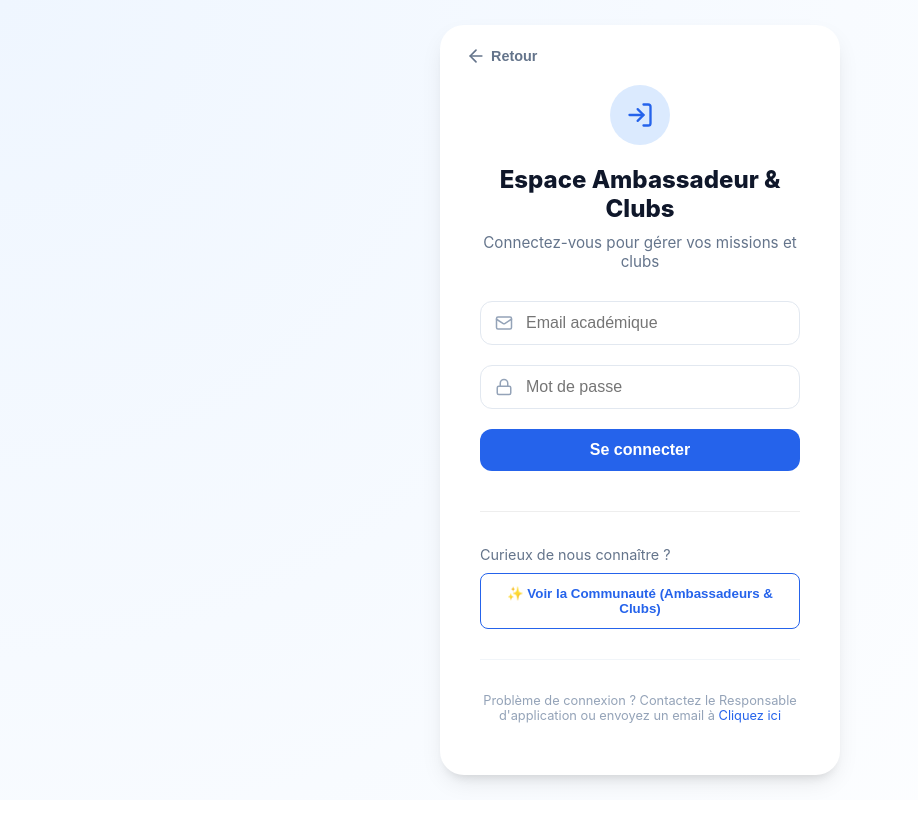
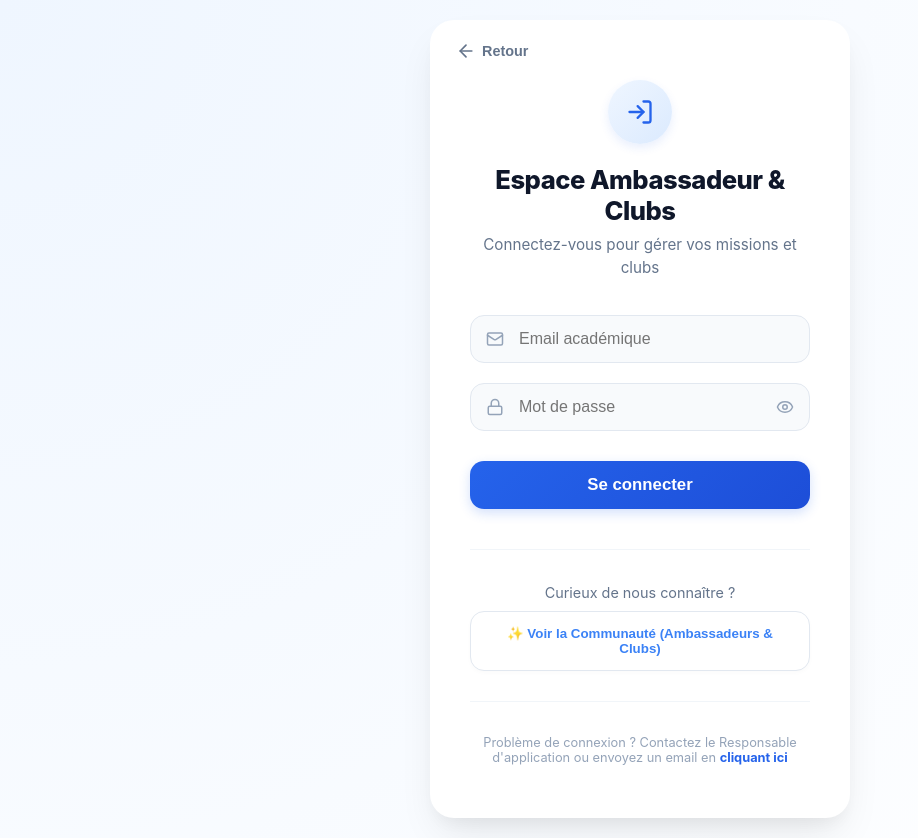
Before and after one commit to midommd/cmc_app, a React (Create React App) app in the folder client/: page /login in a window 1280 px wide. Shown: the whole page, without its empty margins (0-918 px from the left). Before the commit the page ends 800 px from the top, so only its background shows below. Built offline with nearby package versions, Linux system fonts and the light colour scheme.

Commit message:
login page + slider

```diff
--- a/client/public/index.html
+++ b/client/public/index.html
@@ -25,7 +25,7 @@
       work correctly both with client-side routing and a non-root public URL.
       Learn how to configure a non-root public URL by running `npm run build`.
     -->
-    <title>CMC Rabat | Ambassadeurs</title>
+    <title>CMC-RSK | Ambassadeurs & Clubs</title>
   </head>
   <body>
     <noscript>You need to enable JavaScript to run this app.</noscript>
--- a/client/src/App.js
+++ b/client/src/App.js
@@ -1,6 +1,6 @@
 import React, { useState, Suspense, lazy } from 'react';
 import { BrowserRouter as Router, Routes, Route, Navigate } from 'react-router-dom';
-import LandingPage from './components/LandingPage'; // Gardé normal pour un affichage immédiat
+import LandingPage from './components/LandingPage';
 import './App.css';
 const Login = lazy(() => import('./components/Login'));
 const Dashboard = lazy(() => import('./components/Dashboard'));
--- a/client/src/components/LandingPage.js
+++ b/client/src/components/LandingPage.js
@@ -1,12 +1,17 @@
 import React, { useEffect, useState } from 'react';
 import { useNavigate } from 'react-router-dom';
 import axios from 'axios';
-import { motion } from 'framer-motion';
+import { motion, AnimatePresence } from 'framer-motion';
 import {
   LogIn, Users, ArrowRight, ShieldCheck, Heart,
-  MapPin, CalendarDays, Award, Briefcase, GraduationCap, ChevronRight
+  MapPin, CalendarDays, Award, Briefcase, GraduationCap, ChevronRight, ChevronLeft
 } from 'lucide-react';
 
+
+const SLIDER_IMAGES = [
+  "https://res.cloudinary.com/dddxjro92/image/upload/v1772903649/cmc-img_zm0mfj.webp",
+  "https://images.unsplash.com/photo-1541339907198-e08756dedf3f?ixlib=rb-1.2.1&auto=format&fit=crop&w=1000&q=80"
+];
 
 // --- COMPOSANT COMPTEUR ANIMÉ ---
 const Counter = ({ value, suffix = "" }) => {
@@ -31,6 +36,24 @@ const Counter = ({ value, suffix = "" }) => {
 export default function LandingPage() {
   const navigate = useNavigate();
   const [ambassadorsCount, setAmbassadorsCount] = useState(0);
+
+  // --- ÉTATS DU SLIDER ---
+  const [[page, direction], setPage] = useState([0, 0]);
+  const imageIndex = Math.abs(page % SLIDER_IMAGES.length);
+
+  // Fonction pour changer de slide
+  const paginate = (newDirection) => {
+    setPage([page + newDirection, newDirection]);
+  };
+
+  // Auto-play toutes les 5 secondes
+  useEffect(() => {
+    const timer = setInterval(() => {
+      paginate(1);
+    }, 5000);
+    // On nettoie le timer si l'utilisateur change de page manuellement pour éviter les sauts bizarres
+    return () => clearInterval(timer);
+  }, [page]);
 
   const academicYear = (() => {
     const now = new Date();
@@ -61,7 +84,28 @@ export default function LandingPage() {
     visible: { opacity: 1, transition: { staggerChildren: 0.15 } }
   };
 
-  // --- ACTIONS DES BOUTONS ---
+  // Configurations d'animation du Slider
+  const sliderVariants = {
+    enter: (direction) => ({
+      x: direction > 0 ? 1000 : -1000,
+      opacity: 0
+    }),
+    center: {
+      zIndex: 1,
+      x: 0,
+      opacity: 1
+    },
+    exit: (direction) => ({
+      zIndex: 0,
+      x: direction < 0 ? 1000 : -1000,
+      opacity: 0
+    })
+  };
+
+  // Sensibilité du swipe (pour le tactile)
+  const swipeConfidenceThreshold = 10000;
+  const swipePower = (offset, velocity) => Math.abs(offset) * velocity;
+
   const handleCommunityClick = (e) => {
     e.preventDefault();
     navigate('/ambassadors');
@@ -86,8 +130,8 @@ export default function LandingPage() {
           <div className="logo-group" onClick={() => window.scrollTo(0,0)}>
             <div className="logo-icon"><Award size={20} color="white" /></div>
             <div className="logo-text">
-              <span className="brand-name">CMC Rabat</span>
-              <span className="brand-sub">Ambassadeurs</span>
+              <span className="brand-name">CMC-RSK</span>
+              <span className="brand-sub">Ambassadeurs & Clubs</span>
             </div>
           </div>
           <button className="nav-login-btn hover-scale" onClick={handleLoginClick}>
@@ -107,12 +151,12 @@ export default function LandingPage() {
             </motion.div>
 
             <motion.h1 variants={fadeInUp} className="hero-title">
-              Devenez l'image de <br/>
-              <span className="text-gradient">CMC.</span>
+              Devenez l'image de <br/>La
+              <span className="text-gradient"> CMC</span>
             </motion.h1>
 
             <motion.p variants={fadeInUp} className="hero-subtitle">
-              Le réseau très sélectif des talents de la Cité des Métiers et des Compétences.
+              Le réseau très sélectif des talents de la<strong> Cité des Métiers et des Compétences RSK.</strong><br/>
               Représentez l'établissement, développez votre leadership et boostez votre carrière.
             </motion.p>
 
@@ -121,7 +165,7 @@ export default function LandingPage() {
                 Accéder au portail <ArrowRight size={20} />
               </button>
               <button className="secondary-cta hover-scale" onClick={handleCommunityClick}>
-                Voir les Ambassadeurs
+                Voir les Ambassadeurs & Clubs
               </button>
             </motion.div>
 
@@ -137,13 +181,60 @@ export default function LandingPage() {
             </motion.div>
           </motion.div>
 
+          {/* === LE NOUVEAU SLIDER HERO === */}
           <motion.div initial={{ opacity: 0, scale: 0.95 }} animate={{ opacity: 1, scale: 1 }} transition={{ duration: 0.8 }} className="hero-img-col">
             <div className="image-glow"></div>
-            <img
-            src="https://res.cloudinary.com/dddxjro92/image/upload/v1772903649/cmc-img_zm0mfj.webp"
-            alt="Campus CMC"
-            className="hero-image"
-          />
+
+            <div className="slider-wrapper">
+              <AnimatePresence initial={false} custom={direction}>
+                <motion.img
+                  key={page}
+                  src={SLIDER_IMAGES[imageIndex]}
+                  custom={direction}
+                  variants={sliderVariants}
+                  initial="enter"
+                  animate="center"
+                  exit="exit"
+                  transition={{ x: { type: "spring", stiffness: 300, damping: 30 }, opacity: { duration: 0.2 } }}
+                  drag="x"
+                  dragConstraints={{ left: 0, right: 0 }}
+                  dragElastic={1}
+                  onDragEnd={(e, { offset, velocity }) => {
+                    const swipe = swipePower(offset.x, velocity.x);
+                    if (swipe < -swipeConfidenceThreshold) paginate(1);
+                    else if (swipe > swipeConfidenceThreshold) paginate(-1);
+                  }}
+                  className="slider-image"
+                  alt="Campus CMC Slider"
+                  draggable="false"
+                />
+              </AnimatePresence>
+
+              {/* Boutons flèches (Fleches) */}
+              <button className="slider-btn slider-btn-left" onClick={() => paginate(-1)}>
+                <ChevronLeft size={24} />
+              </button>
+              <button className="slider-btn slider-btn-right" onClick={() => paginate(1)}>
+                <ChevronRight size={24} />
+              </button>
+
+              {/* Points de navigation (Dots) */}
+              <div className="slider-dots">
+                {SLIDER_IMAGES.map((_, i) => (
+                  <div
+                    key={i}
+                    className={`slider-dot ${i === imageIndex ? 'active' : ''}`}
+                    onClick={() => {
+                      const newDirection = i > imageIndex ? 1 : -1;
+                      if (i !== imageIndex) {
+                         setPage([page + (i - imageIndex), newDirection]);
+                      }
+                    }}
+                  />
+                ))}
+              </div>
+            </div>
+
           </motion.div>
         </section>
 
@@ -178,7 +269,7 @@ export default function LandingPage() {
         {/* === SECTION 3 : BENTO GRID === */}
         <section className="section-padding" style={{paddingBottom: '100px'}}>
           <motion.div initial="hidden" whileInView="visible" viewport={{ once: true, margin: "-100px" }} variants={fadeInUp} className="section-header">
-            <h2 className="section-title">Votre rôle sur le campus</h2>
+            <h2 className="section-title">Votre rôle sur l'établissement</h2>
             <p className="section-subtitle">Des responsabilités à forte valeur ajoutée.</p>
           </motion.div>
 
@@ -187,7 +278,7 @@ export default function LandingPage() {
             <motion.div variants={fadeInUp} className="bento-card bento-span-2 bento-white">
               <div className="bento-icon"><MapPin size={24} /></div>
               <h3 className="bento-title">Accueil des délégations</h3>
-              <p className="bento-text">Devenez l'hôte de marque de la CMC. Guidez les visiteurs VIP, orientez les nouveaux inscrits et représentez l'hospitalité de notre institution lors des événements.</p>
+              <p className="bento-text">Devenez l'hôte de marque de la CMC-RSK. Guidez les visiteurs, orientez les nouveaux inscrits et représentez l'hospitalité de notre institution lors des événements.</p>
             </motion.div>
 
             <motion.div variants={fadeInUp} className="bento-card bento-dark">
@@ -205,7 +296,7 @@ export default function LandingPage() {
             <motion.div variants={fadeInUp} className="bento-card bento-span-2 bento-flex">
               <div style={{ flex: 1 }}>
                 <h3 className="bento-title">Curieux de voir qui compose notre réseau ?</h3>
-                <p className="bento-text" style={{marginBottom: '20px'}}>Parcourez notre galerie interactive pour découvrir les profils, les filières et les citations des ambassadeurs qui font la fierté de la CMC Rabat.</p>
+                <p className="bento-text" style={{marginBottom: '20px'}}>Parcourez notre galerie interactive pour découvrir les profils, les filières et les citations des ambassadeurs qui font la fierté de la CMC-RSK.</p>
                 <button className="link-btn hover-scale" onClick={handleCommunityClick}>
                   Explorer les profils Ambassadeurs <ChevronRight size={18} />
                 </button>
@@ -222,12 +313,12 @@ export default function LandingPage() {
         <div className="footer-content">
           <div className="footer-brand">
             <Award size={20} color="#3b82f6" />
-            <span style={{ fontWeight: 'bold', fontSize: '1.2rem', color: '#1e293b' }}>CMC Rabat</span>
+            <span style={{ fontWeight: 'bold', fontSize: '1.2rem', color: '#1e293b' }}>CMC-RSK</span>
           </div>
           <p className="footer-text">
             © {academicYear} Programme Ambassadeurs. Interface conçue et développée par <br/>
             <span style={{ color: '#1e293b', fontWeight: 'bold', display: 'inline-flex', alignItems: 'center', gap: '5px', marginTop:'5px' }}>
-              Mohammed ElMahdi Daifi <Heart size={14} color="#ef4444" fill="#ef4444" /> DEVOWFS-205
+              Mohammed ElMahdi Daifi <Heart size={14} color="#ef4444" fill="#ef4444" /> DEVOWFS-205 (Excellence)
             </span>
           </p>
         </div>
@@ -280,7 +371,77 @@ export default function LandingPage() {
         .stat-text { font-size: 0.85rem; color: #475569; }
 
         .image-glow { position: absolute; top: 5%; left: 5%; right: 5%; bottom: 10%; background: linear-gradient(135deg, #3b82f6, #8b5cf6); filter: blur(50px); opacity: 0.25; border-radius: 30px; z-index: -1; }
-        .hero-image { width: 100%; max-width: 500px; height: auto; border-radius: 30px; border: 6px solid white; box-shadow: 0 25px 50px -12px rgba(0,0,0,0.15); object-fit: cover; }
+
+        /* ================= NOUVEAU CSS DU SLIDER ================= */
+        .slider-wrapper {
+        position: relative;
+        width: 100%;
+        max-width: 600px; /* 👈 1. On l'agrandit globalement */
+        aspect-ratio: 4/3; /* 👈 2. Le vrai secret : 4/3 donne une belle hauteur paysage */
+        border-radius: 30px;
+        border: 6px solid white;
+        box-shadow: 0 25px 50px -12px rgba(0,0,0,0.15);
+        overflow: hidden;
+        display: flex;
+        align-items: center;
+        justify-content: center;
+        background: #f1f5f9;
+      }
+
+        .slider-image {
+          position: absolute;
+          width: 100%;
+          height: 100%;
+          object-fit: cover;
+          border-radius: 24px; /* Arrondi interne */
+          cursor: grab;
+        }
+        .slider-image:active { cursor: grabbing; }
+
+        .slider-btn {
+          position: absolute;
+          top: 50%;
+          transform: translateY(-50%);
+          background: rgba(255, 255, 255, 0.7);
+          backdrop-filter: blur(8px);
+          border: none;
+          width: 45px;
+          height: 45px;
+          border-radius: 50%;
+          display: flex;
+          align-items: center;
+          justify-content: center;
+          cursor: pointer;
+          z-index: 10;
+          color: #1e293b;
+          box-shadow: 0 4px 15px rgba(0,0,0,0.1);
+          transition: all 0.2s ease;
+        }
+        .slider-btn:hover { background: white; transform: translateY(-50%) scale(1.1); }
+        .slider-btn-left { left: 15px; }
+        .slider-btn-right { right: 15px; }
+
+        .slider-dots {
+          position: absolute;
+          bottom: 20px;
+          display: flex;
+          gap: 10px;
+          z-index: 10;
+        }
+        .slider-dot {
+          width: 10px;
+          height: 10px;
+          border-radius: 50%;
+          background: rgba(255, 255, 255, 0.4);
+          cursor: pointer;
+          transition: all 0.3s ease;
+          box-shadow: 0 2px 4px rgba(0,0,0,0.1);
+        }
+        .slider-dot.active {
+          background: white;
+          transform: scale(1.4);
+        }
+        /* ================= FIN CSS SLIDER ================= */
 
         /* Benefits Grid */
         .benefits-grid { display: grid; grid-template-columns: repeat(auto-fit, minmax(300px, 1fr)); gap: 30px; }
@@ -315,9 +476,10 @@ export default function LandingPage() {
         .footer-brand { display: flex; align-items: center; gap: 10px; }
         .footer-text { text-align: right; font-size: 0.85rem; color: #64748b; margin: 0; line-height: 1.6; }
 
-        /* MEDIA QUERIES (Correction absolue du Layout sur Mobile) */
+        /* MEDIA QUERIES */
         @media (max-width: 992px) {
           .hero-layout { flex-direction: column; text-align: center; padding-top: 20px; gap: 50px; }
+          .hero-img-col { width: 100%; margin-top: 20px; } /* 👈 LA CORRECTION EST ICI */
           .hero-subtitle { margin: 0 auto; }
           .cta-group { justify-content: center; width: 100%; }
           .stats-group { justify-content: center; width: 100%; }
--- a/client/src/components/Login.js
+++ b/client/src/components/Login.js
@@ -1,13 +1,14 @@
 import React, { useState } from 'react';
-import axios from 'axios'; // Ou ton instance axios configurée
+import axios from 'axios';
 import { useNavigate } from 'react-router-dom';
-import { LogIn, Lock, Mail, ArrowLeft } from 'lucide-react';
+import { LogIn, Lock, Mail, ArrowLeft, Eye, EyeOff } from 'lucide-react';
 import toast, { Toaster } from 'react-hot-toast';
 
 export default function Login({ onLogin }) {
-  const navigate = useNavigate(); // <-- Permet de naviguer
+  const navigate = useNavigate();
   const [formData, setFormData] = useState({ email: '', password: '' });
   const [loading, setLoading] = useState(false);
+  const [showPassword, setShowPassword] = useState(false);
 
   const { email, password } = formData;
 
@@ -43,6 +44,7 @@ export default function Login({ onLogin }) {
           onClick={() => navigate('/')}
           style={styles.backBtn}
           title="Retour à l'accueil"
+          className="hover-scale"
         >
           <ArrowLeft size={20} /> Retour
         </button>
@@ -51,12 +53,12 @@ export default function Login({ onLogin }) {
           <div style={styles.iconCircle}>
             <LogIn size={28} color="#2563eb" />
           </div>
-          <h2 style={styles.title}>Espace Ambassadeur & Clubs
-          </h2>
+          <h2 style={styles.title}>Espace Ambassadeur & Clubs</h2>
           <p style={styles.subtitle}>Connectez-vous pour gérer vos missions et clubs</p>
         </div>
 
         <form onSubmit={onSubmit} style={styles.form}>
+          {/* CHAMP EMAIL */}
           <div style={styles.inputGroup}>
             <Mail size={18} style={styles.inputIcon} />
             <input
@@ -70,33 +72,41 @@ export default function Login({ onLogin }) {
             />
           </div>
 
+          {/* CHAMP MOT DE PASSE  */}
           <div style={styles.inputGroup}>
             <Lock size={18} style={styles.inputIcon} />
             <input
-              type="password"
+              type={showPassword ? "text" : "password"}
               name="password"
               value={password}
               onChange={onChange}
               placeholder="Mot de passe"
               required
-              style={styles.input}
+              style={{ ...styles.input, paddingRight: '45px' }}
             />
+            {/* BOUTON OEIL */}
+            <button
+              type="button"
+              onClick={() => setShowPassword(!showPassword)}
+              style={styles.eyeBtn}
+              title={showPassword ? "Cacher le mot de passe" : "Afficher le mot de passe"}
+            >
+              {showPassword ? <EyeOff size={18} color="#94a3b8" /> : <Eye size={18} color="#94a3b8" />}
+            </button>
           </div>
 
           <button type="submit" disabled={loading} style={styles.button}>
-            {loading ? 'Connexion...' : 'Se connecter'}
+            {loading ? 'Connexion en cours...' : 'Se connecter'}
           </button>
-          <div style={{marginTop: '20px', borderTop: '1px solid #eee', paddingTop: '20px'}}>
-            <p style={{marginBottom: '10px', color: '#64748b', fontSize: '0.9rem'}}>Curieux de nous connaître ?</p>
+
+          <div style={{marginTop: '20px', borderTop: '1px solid #f1f5f9', paddingTop: '20px'}}>
+            <p style={{marginBottom: '10px', color: '#64748b', fontSize: '0.9rem', textAlign: 'center'}}>
+              Curieux de nous connaître ?
+            </p>
             <button
               type="button"
-              onClick={() => window.location.href = '/ambassadors'}
-              style={{
-                width: '100%', padding: '12px', background: 'white',
-                border: '1px solid #2563eb', color: '#2563eb',
-                borderRadius: '8px', fontWeight: 'bold', cursor: 'pointer',
-                display: 'flex', alignItems: 'center', justifyContent: 'center', gap: '8px'
-              }}
+              onClick={() => navigate('/ambassadors')} // Remplacé href par navigate pour éviter de recharger toute l'app React
+              style={styles.secondaryBtn}
             >
               ✨ Voir la Communauté (Ambassadeurs & Clubs)
             </button>
@@ -105,7 +115,7 @@ export default function Login({ onLogin }) {
 
         <div style={styles.footer}>
           <p style={{fontSize: '0.8rem', color: '#94a3b8'}}>
-            Problème de connexion ? Contactez le Responsable d'application ou envoyez un email à <a href="mailto:mohammedelmahdidaifi@gmail.com" style={{color: '#2563eb', textDecoration: 'none'}}>Cliquez ici</a>
+            Problème de connexion ? Contactez le Responsable d'application ou envoyez un email en <a href="mailto:mohammedelmahdidaifi@gmail.com" style={{color: '#2563eb', textDecoration: 'none', fontWeight: 'bold'}}>cliquant ici</a>
           </p>
         </div>
       </div>
@@ -113,23 +123,24 @@ export default function Login({ onLogin }) {
   );
 }
 
+// --- STYLES ---
 const styles = {
   container: {
     minHeight: '100vh',
     display: 'flex',
     alignItems: 'center',
     justifyContent: 'center',
-    background: 'radial-gradient(circle at top left, #eff6ff, #ffffff)', // Même fond que la Landing Page
+    background: 'radial-gradient(circle at top left, #eff6ff, #ffffff)',
     padding: '20px',
   },
   card: {
     background: 'white',
     padding: '40px',
     borderRadius: '24px',
-    boxShadow: '0 10px 25px -5px rgba(0, 0, 0, 0.1), 0 8px 10px -6px rgba(0, 0, 0, 0.1)',
+    boxShadow: '0 20px 40px -10px rgba(0,0,0,0.1), 0 10px 15px -5px rgba(0,0,0,0.04)',
     width: '100%',
-    maxWidth: '400px',
-    position: 'relative', // Pour positionner le bouton retour
+    maxWidth: '420px',
+    position: 'relative',
   },
   backBtn: {
     position: 'absolute',
@@ -139,7 +150,7 @@ const styles = {
     border: 'none',
     display: 'flex',
     alignItems: 'center',
-    gap: '5px',
+    gap: '6px',
     color: '#64748b',
     cursor: 'pointer',
     fontWeight: '600',
@@ -148,29 +159,32 @@ const styles = {
   },
   header: {
     textAlign: 'center',
-    marginBottom: '30px',
+    marginBottom: '35px',
     marginTop: '20px',
   },
   iconCircle: {
-    width: '60px',
-    height: '60px',
-    background: '#dbeafe',
+    width: '64px',
+    height: '64px',
+    background: 'linear-gradient(135deg, #eff6ff, #dbeafe)',
     borderRadius: '50%',
     display: 'flex',
     alignItems: 'center',
     justifyContent: 'center',
     margin: '0 auto 20px',
+    boxShadow: '0 4px 10px rgba(37,99,235,0.1)',
   },
   title: {
-    fontSize: '1.5rem',
+    fontSize: '1.6rem',
     fontWeight: '800',
     color: '#0f172a',
-    margin: '0 0 10px 0',
+    margin: '0 0 8px 0',
+    letterSpacing: '-0.5px',
   },
   subtitle: {
     color: '#64748b',
     fontSize: '0.95rem',
     margin: 0,
+    lineHeight: '1.5',
   },
   form: {
     display: 'flex',
@@ -179,33 +193,66 @@ const styles = {
   },
   inputGroup: {
     position: 'relative',
+    display: 'flex',
+    alignItems: 'center',
   },
   inputIcon: {
     position: 'absolute',
-    left: '15px',
-    top: '50%',
-    transform: 'translateY(-50%)',
+    left: '16px',
     color: '#94a3b8',
+    pointerEvents: 'none',
   },
   input: {
     width: '100%',
-    padding: '12px 12px 12px 45px',
-    borderRadius: '12px',
-    border: '1px solid #e2e8f0',
+    padding: '14px 14px 14px 48px',
+    borderRadius: '14px',
+    border: '1.5px solid #e2e8f0',
     fontSize: '1rem',
+    color: '#1e293b',
     outline: 'none',
-    transition: 'border-color 0.2s',
+    transition: 'all 0.2s ease',
+    backgroundColor: '#f8fafc',
+  },
+  eyeBtn: {
+    position: 'absolute',
+    right: '12px',
+    background: 'transparent',
+    border: 'none',
+    cursor: 'pointer',
+    padding: '4px',
+    display: 'flex',
+    alignItems: 'center',
+    justifyContent: 'center',
+    transition: 'transform 0.2s',
   },
   button: {
-    background: '#2563eb',
+    background: 'linear-gradient(135deg, #2563eb, #1d4ed8)',
     color: 'white',
-    padding: '12px',
-    borderRadius: '12px',
+    padding: '14px',
+    borderRadius: '14px',
     border: 'none',
-    fontSize: '1rem',
-    fontWeight: 'bold',
+    fontSize: '1.05rem',
+    fontWeight: '700',
     cursor: 'pointer',
-    transition: 'background 0.2s',
+    transition: 'transform 0.2s, box-shadow 0.2s',
+    boxShadow: '0 4px 12px rgba(37,99,235,0.2)',
+    marginTop: '10px',
+  },
+  secondaryBtn: {
+    width: '100%',
+    padding: '14px',
+    background: 'white',
+    border: '1.5px solid #e2e8f0',
+    color: '#3b82f6',
+    borderRadius: '14px',
+    fontWeight: '700',
+    cursor: 'pointer',
+    display: 'flex',
+    alignItems: 'center',
+    justifyContent: 'center',
+    gap: '8px',
+    transition: 'all 0.2s',
+    boxShadow: '0 2px 4px rgba(0,0,0,0.02)',
   },
   footer: {
     marginTop: '30px',
```
